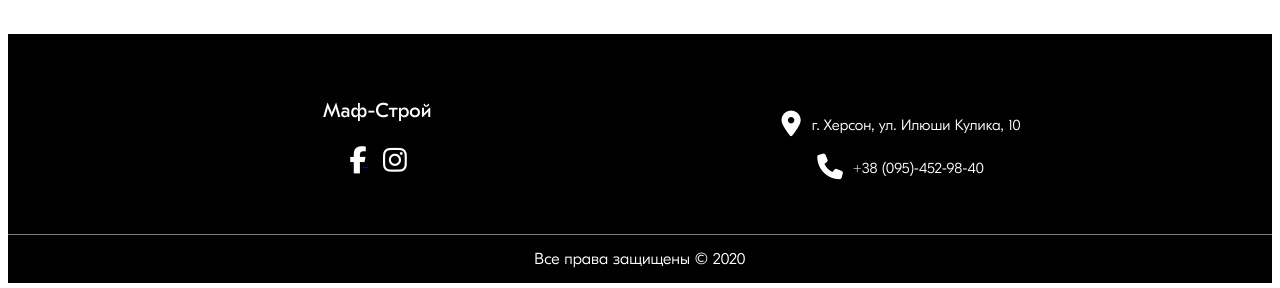
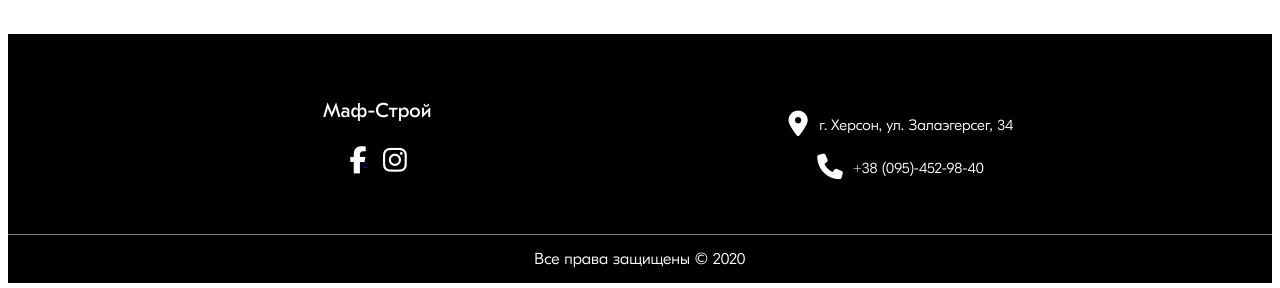
Before and after one commit to worlddeleteRin/pav, a Django app: page /item/458 in a window 1280 px wide. Shown: the part 690-978 px from the top of the page. Run offline with Django 3.2, Linux system fonts and the light colour scheme; data comes from the database, SQL or seed files in the repository; some libraries are stand-ins or nearby versions; some web fonts are replaced.

Commit message:
new commit

```diff
--- a/templates/products/base.html
+++ b/templates/products/base.html
@@ -2,6 +2,7 @@
 
 <html lang="en">
 <head>
+    <link rel="maf stroy icon" href="{% static 'images/logo1.png' %}" type="image/x-icon" />
     <meta charset="UTF-8">
     <meta name="viewport" content="width=device-width, initial-scale=1.0">
     <title>МАФ</title>
--- a/templates/products/blocks/contact.html
+++ b/templates/products/blocks/contact.html
@@ -24,7 +24,7 @@
             </div>
         </div> -->
         <!-- <iframe src="https://www.google.com/maps/embed?pb=!1m18!1m12!1m3!1d2738.7034139871494!2d32.59221771536965!3d46.65237197913294!2m3!1f0!2f0!3f0!3m2!1i1024!2i768!4f13.1!3m3!1m2!1s0x40c41a9af3fdf9a3%3A0x1b5f334e47f59984!2z0J3QuNC60L7Qu9Cw0LXQstGB0LrQvtC1INGILiwgMzAsINCl0LXRgNGB0L7QvSwg0KXQtdGA0YHQvtC90YHQutCw0Y8g0L7QsdC70LDRgdGC0YwsINCj0LrRgNCw0LjQvdCwLCA3MzAwOQ!5e0!3m2!1sru!2sus!4v1602015067289!5m2!1sru!2sus" width="600" height="450" frameborder="0" style="border:0;" allowfullscreen="" aria-hidden="false" tabindex="0"></iframe>     -->
-        <iframe src="https://www.google.com/maps/embed?pb=!1m18!1m12!1m3!1d2738.6734086135807!2d32.61531783322354!3d46.65296451019447!2m3!1f0!2f0!3f0!3m2!1i1024!2i768!4f13.1!3m3!1m2!1s0x40c41aa0bfa0e815%3A0xe275cc340c4182!2z0YPQuy4g0JjQu9GO0YjQuCDQmtGD0LvQuNC60LAsIDEwLCDQpdC10YDRgdC-0L0sINCl0LXRgNGB0L7QvdGB0LrQsNGPINC-0LHQu9Cw0YHRgtGMLCDQo9C60YDQsNC40L3QsCwgNzMwMDA!5e0!3m2!1sru!2s!4v1611306029620!5m2!1sru!2s" width="600" height="450" frameborder="0" style="border:0;" allowfullscreen="" aria-hidden="false" tabindex="0"></iframe>
+        <iframe src="https://www.google.com/maps/embed?pb=!1m18!1m12!1m3!1d2737.733983395189!2d32.63785837015885!3d46.6715128839009!2m3!1f0!2f0!3f0!3m2!1i1024!2i768!4f13.1!3m3!1m2!1s0x40c4103e7cb914ed%3A0x1394325e41f33aca!2z0YPQuy4g0JfQsNC70LDRjdCz0LXRgNGB0LXQsywgMzQsINCl0LXRgNGB0L7QvSwg0KXQtdGA0YHQvtC90YHQutCw0Y8g0L7QsdC70LDRgdGC0YwsINCj0LrRgNCw0LjQvdCwLCA3MzAwMA!5e0!3m2!1sru!2s!4v1612551717213!5m2!1sru!2s" width="600" height="450" frameborder="0" style="border:0;" allowfullscreen="" aria-hidden="false" tabindex="0"></iframe>
     </div>
 
 
--- a/templates/products/blocks/contacts_container.html
+++ b/templates/products/blocks/contacts_container.html
@@ -28,7 +28,7 @@
                 </div>
                 <div class="contact__item__text">
                     <a>
-                        г. Херсон, ул. Илюши Кулика, 10
+                        г. Херсон, ул. Залаэгерсег, 34
                     </a>
                 </div>
             </div>
--- a/templates/products/footer.html
+++ b/templates/products/footer.html
@@ -17,7 +17,7 @@
             <div class="footer__main__block__contact">
                 <i class="fa fa-map-marker"></i>
                 <span>
-                    г. Херсон, ул. Илюши Кулика, 10
+                    г. Херсон, ул. Залаэгерсег, 34
                 </span>
             </div>
             <div class="footer__main__block__contact">
```
Also changed, not shown: 2 other files.
